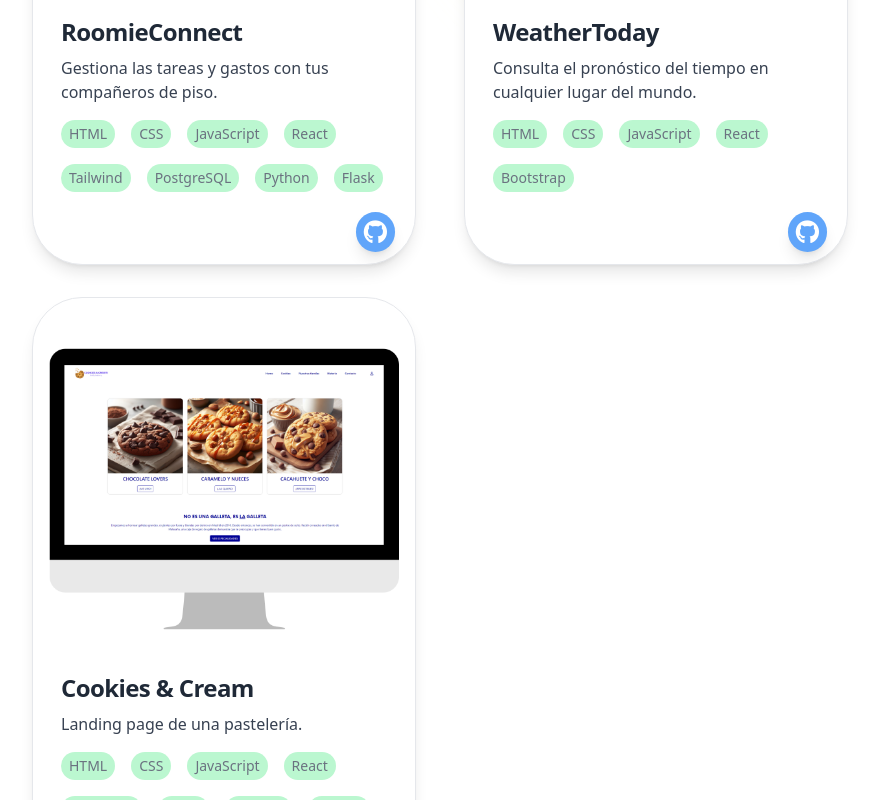
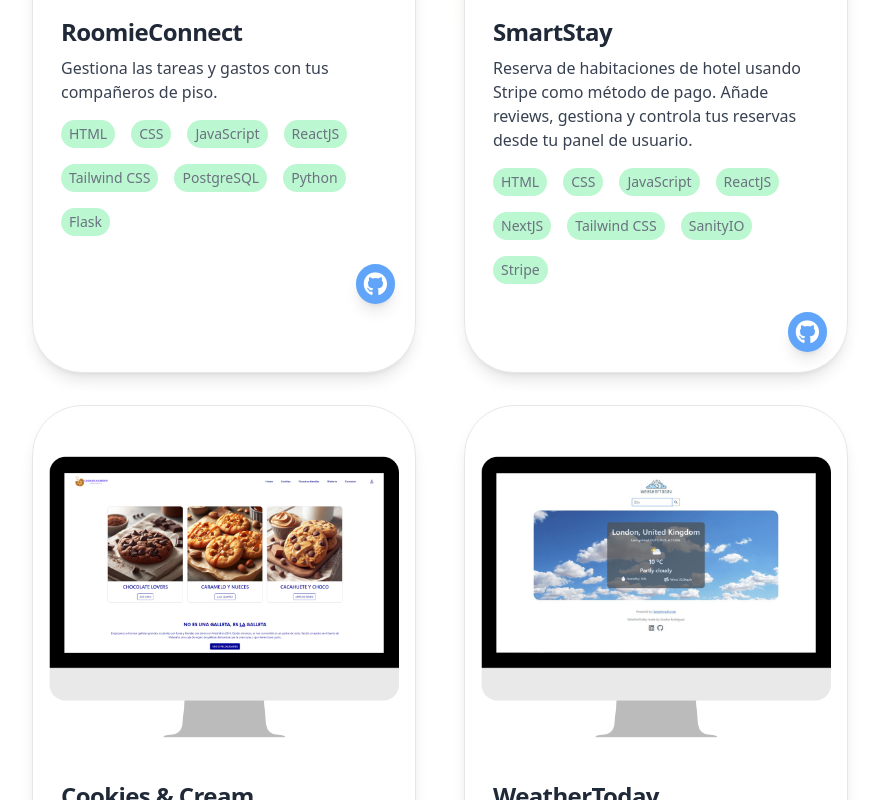
Before and after one commit to srdgz/Mi-portfolio, a React (Vite) app in the folder mi-portfolio/: page /projects in a window 1280 px wide. Shown: the part 560-1360 px from the top of the page, without its empty margins (192-1071 px from the left). Built offline with nearby package versions, Linux system fonts and the light colour scheme.

Commit message:
New project added

```diff
--- a/mi-portfolio/src/components/Card.jsx
+++ b/mi-portfolio/src/components/Card.jsx
@@ -46,7 +46,7 @@ const Card = ({ title, description, images, tech, repoLink, renderLink }) => {
               : null}
           </div>
         </div>
-        <div className="flex justify-end py-3 pe-5">
+        <div className="justify-end py-5 pe-5">
           <RepoButton repoLink={repoLink} />
         </div>
       </Link>
--- a/mi-portfolio/src/views/Contact.jsx
+++ b/mi-portfolio/src/views/Contact.jsx
@@ -104,7 +104,7 @@ const Contact = () => {
             className="w-full px-3 py-2 text-gray-700 border rounded-md focus:outline-none"
             type="email"
             name="email"
-            placeholder="you@email.com"
+            placeholder="tu@email.com"
             value={email}
             onChange={handleChange}
             required
@@ -120,7 +120,7 @@ const Contact = () => {
           <textarea
             className="w-full h-24 px-3 py-2 text-gray-700 border rounded-md focus:outline-none"
             name="message"
-            placeholder="Escribe tu mensaje para Sandra"
+            placeholder="Escribe tu mensaje"
             value={message}
             onChange={handleChange}
             required
--- a/mi-portfolio/src/views/Projects.jsx
+++ b/mi-portfolio/src/views/Projects.jsx
@@ -6,11 +6,13 @@ import WeatherDesktop from "../assets/projects/WeatherDesktop.png";
 import WeatherMobile from "../assets/projects/WeatherMobile.png";
 import CookiesDesktop from "../assets/projects/CookiesDesktop.png";
 import CookiesMobile from "../assets/projects/CookiesMobile.png";
+import SmartStayDesktop from "../assets/projects/SmartStayDesktop.png";
+import SmartStayMobile from "../assets/projects/SmartStayMobile.png";
 
 const Projects = () => {
   const weatherTodayImages = [WeatherDesktop, WeatherMobile];
   const roomieConnectImages = [RoomiesDesktop, RoomiesMobile];
-
+  const smartStayImages = [SmartStayDesktop, SmartStayMobile];
   const cookiesImages = [CookiesDesktop, CookiesMobile];
 
   return (
@@ -27,8 +29,8 @@ const Projects = () => {
             "HTML",
             "CSS",
             "JavaScript",
-            "React",
-            "Tailwind",
+            "ReactJS",
+            "Tailwind CSS",
             "PostgreSQL",
             "Python",
             "Flask",
@@ -37,12 +39,21 @@ const Projects = () => {
           renderLink={"https://roomieconnect-ixr3.onrender.com/"}
         />
         <Card
-          title="WeatherToday"
-          description="Consulta el pronóstico del tiempo en cualquier lugar del mundo."
-          images={weatherTodayImages}
-          tech={["HTML", "CSS", "JavaScript", "React", "Bootstrap"]}
-          repoLink={"https://github.com/srdgz/React-WeatherToday"}
-          renderLink="https://weather-today-steel.vercel.app/"
+          title="SmartStay"
+          description="Reserva de habitaciones de hotel usando Stripe como método de pago. Añade reviews, gestiona y controla tus reservas desde tu panel de usuario."
+          images={smartStayImages}
+          tech={[
+            "HTML",
+            "CSS",
+            "JavaScript",
+            "ReactJS",
+            "NextJS",
+            "Tailwind CSS",
+            "SanityIO",
+            "Stripe",
+          ]}
+          repoLink={"https://github.com/srdgz/smartstay"}
+          renderLink={"https://smartstay.vercel.app/"}
         />
         <Card
           title="Cookies & Cream"
@@ -52,9 +63,9 @@ const Projects = () => {
             "HTML",
             "CSS",
             "JavaScript",
-            "React",
+            "ReactJS",
             "Bootstrap",
-            "Node",
+            "NodeJS",
             "Express",
             "Prisma",
             "PostgreSQL",
@@ -62,6 +73,21 @@ const Projects = () => {
           repoLink={"hhttps://github.com/srdgz/cookies-front"}
           renderLink="https://cookies-front-pied.vercel.app/"
         />
+        <Card
+          title="WeatherToday"
+          description="Consulta el pronóstico del tiempo de cualquier lugar del mundo gracias a WeatherAPI."
+          images={weatherTodayImages}
+          tech={[
+            "HTML",
+            "CSS",
+            "JavaScript",
+            "ReactJS",
+            "Bootstrap",
+            "WeatherAPI",
+          ]}
+          repoLink={"https://github.com/srdgz/React-WeatherToday"}
+          renderLink="https://weather-today-steel.vercel.app/"
+        />
       </div>
     </div>
   );
```
Also changed, not shown: mi-portfolio/src/assets/projects/SmartStayDesktop.png (added), mi-portfolio/src/assets/projects/SmartStayMobile.png (added), mi-portfolio/src/components/RepoButton.jsx (line endings or trailing spaces).
